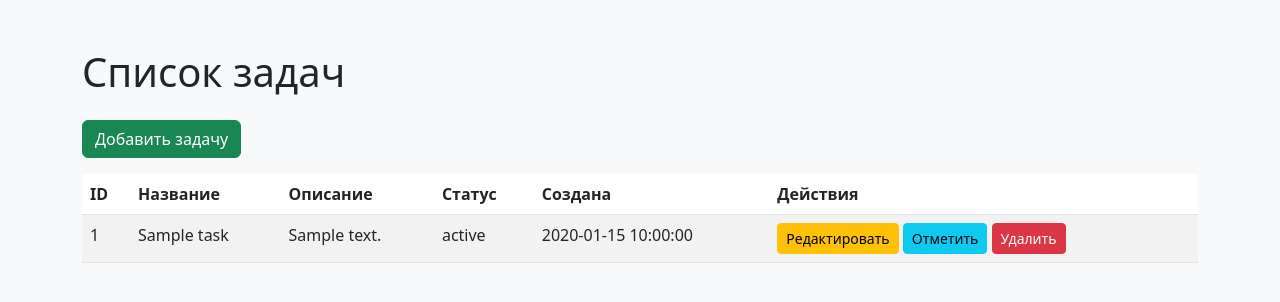
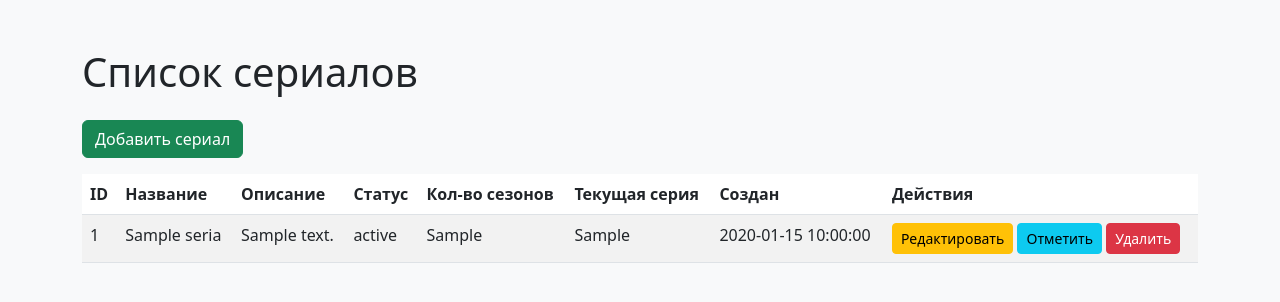
Before and after one commit to mad-dogy/itivp-kr, a PHP site: page / in a window 1280 px wide. Shown: the top 302 px of the page. Run offline with PHP 8.4, Linux system fonts and the light colour scheme; tables that the repository leaves empty or names only in its code hold one stand-in row (values such as "Sample post"); a stand-in replaces the project's code that opens the database connection.

Commit message:
replace task manager with series manager

```diff
--- a/delete.php
+++ b/delete.php
@@ -4,7 +4,7 @@ require_once 'config.php';
 $id = $_GET['id'] ?? null;
 
 if ($id && is_numeric($id)) {
-    $stmt = $pdo->prepare("DELETE FROM tasks WHERE id = ?");
+    $stmt = $pdo->prepare("DELETE FROM serias WHERE id = ?");
     $stmt->execute([$id]);
 }
 
--- a/index.php
+++ b/index.php
@@ -2,13 +2,13 @@
 <html lang="ru">
 <head>
     <meta charset="UTF-8">
-    <title>Task Manager</title>
+    <title>Series Manager</title>
     <link href="https://cdn.jsdelivr.net/npm/bootstrap@5.3.0/dist/css/bootstrap.min.css" rel="stylesheet">
 </head>
 <body class="bg-light">
 <div class="container mt-5">
-    <h1 class="mb-4">Список задач</h1>
-    <a href="add.php" class="btn btn-success mb-3">Добавить задачу</a>
+    <h1 class="mb-4">Список сериалов</h1>
+    <a href="add.php" class="btn btn-success mb-3">Добавить сериал</a>
 
     <table class="table table-striped">
         <thead>
@@ -17,7 +17,9 @@
                 <th>Название</th>
                 <th>Описание</th>
                 <th>Статус</th>
-                <th>Создана</th>
+                <th>Кол-во сезонов</th>
+                <th>Текущая серия</th>
+                <th>Создан</th>
                 <th>Действия</th>
             </tr>
         </thead>
@@ -25,18 +27,20 @@
             <?php
             require_once 'config.php';
 
-            $stmt = $pdo->query("SELECT * FROM tasks ORDER BY created_at DESC");
-            while ($task = $stmt->fetch()) {
+            $stmt = $pdo->query("SELECT * FROM serias ORDER BY created_at DESC");
+            while ($series = $stmt->fetch()) {
                 echo "<tr>";
-                echo "<td>" . htmlspecialchars($task['id']) . "</td>";
-                echo "<td>" . htmlspecialchars($task['title']) . "</td>";
-                echo "<td>" . htmlspecialchars($task['description'] ?: '-') . "</td>";
-                echo "<td>" . htmlspecialchars($task['status']) . "</td>";
-                echo "<td>" . htmlspecialchars($task['created_at']) . "</td>";
+                echo "<td>" . htmlspecialchars($series['id']) . "</td>";
+                echo "<td>" . htmlspecialchars($series['title']) . "</td>";
+                echo "<td>" . htmlspecialchars($series['description'] ?: '-') . "</td>";
+                echo "<td>" . htmlspecialchars($series['status']) . "</td>";
+                echo "<td>" . htmlspecialchars($series['seasons']) . "</td>";
+                echo "<td>" . htmlspecialchars($series['current_episode']) . "</td>";
+                echo "<td>" . htmlspecialchars($series['created_at']) . "</td>";
                 echo "<td>";
-                echo "<a href='edit.php?id={$task['id']}' class='btn btn-sm btn-warning'>Редактировать</a> ";
-                echo "<a href='update_status.php?id={$task['id']}' class='btn btn-sm btn-info'>Отметить</a> ";
-                echo "<a href='delete.php?id={$task['id']}' class='btn btn-sm btn-danger' onclick='return confirm(\"Удалить?\")'>Удалить</a>";
+                echo "<a href='edit.php?id={$series['id']}' class='btn btn-sm btn-warning'>Редактировать</a> ";
+                echo "<a href='update_status.php?id={$series['id']}' class='btn btn-sm btn-info'>Отметить</a> ";
+                echo "<a href='delete.php?id={$series['id']}' class='btn btn-sm btn-danger' onclick='return confirm(\"Удалить?\")'>Удалить</a>";
                 echo "</td>";
                 echo "</tr>";
             }
--- a/update_status.php
+++ b/update_status.php
@@ -4,13 +4,13 @@ require_once 'config.php';
 $id = $_GET['id'] ?? null;
 
 if ($id && is_numeric($id)) {
-    $stmt = $pdo->prepare("SELECT status FROM tasks WHERE id = ?");
+    $stmt = $pdo->prepare("SELECT status FROM serias WHERE id = ?");
     $stmt->execute([$id]);
     $current_status = $stmt->fetchColumn();
 
-    $new_status = ($current_status == 'выполнена') ? 'не выполнена' : 'выполнена';
+    $new_status = ($current_status == 'просмотрен') ? 'не просмотрен' : 'просмотрен';
 
-    $stmt = $pdo->prepare("UPDATE tasks SET status = ? WHERE id = ?");
+    $stmt = $pdo->prepare("UPDATE serias SET status = ? WHERE id = ?");
     $stmt->execute([$new_status, $id]);
 }
 
```
Also changed, not shown: add.php (+13 -5 lines), edit.php (+16 -8 lines).
